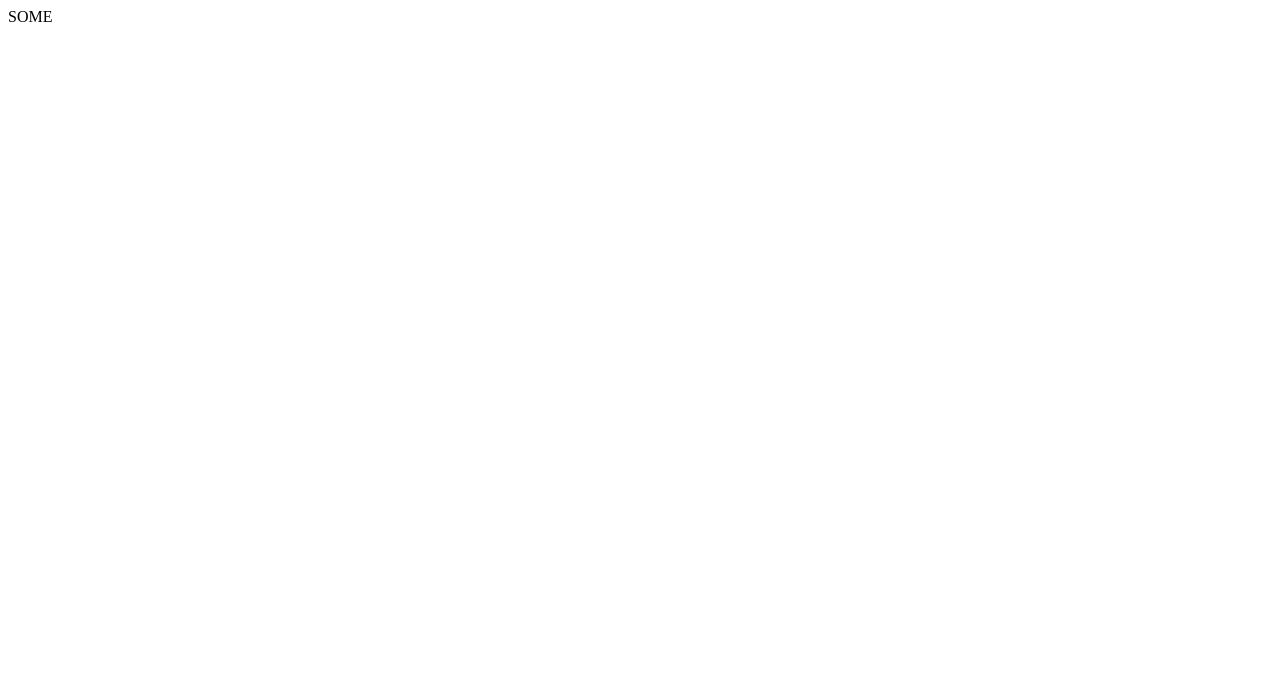
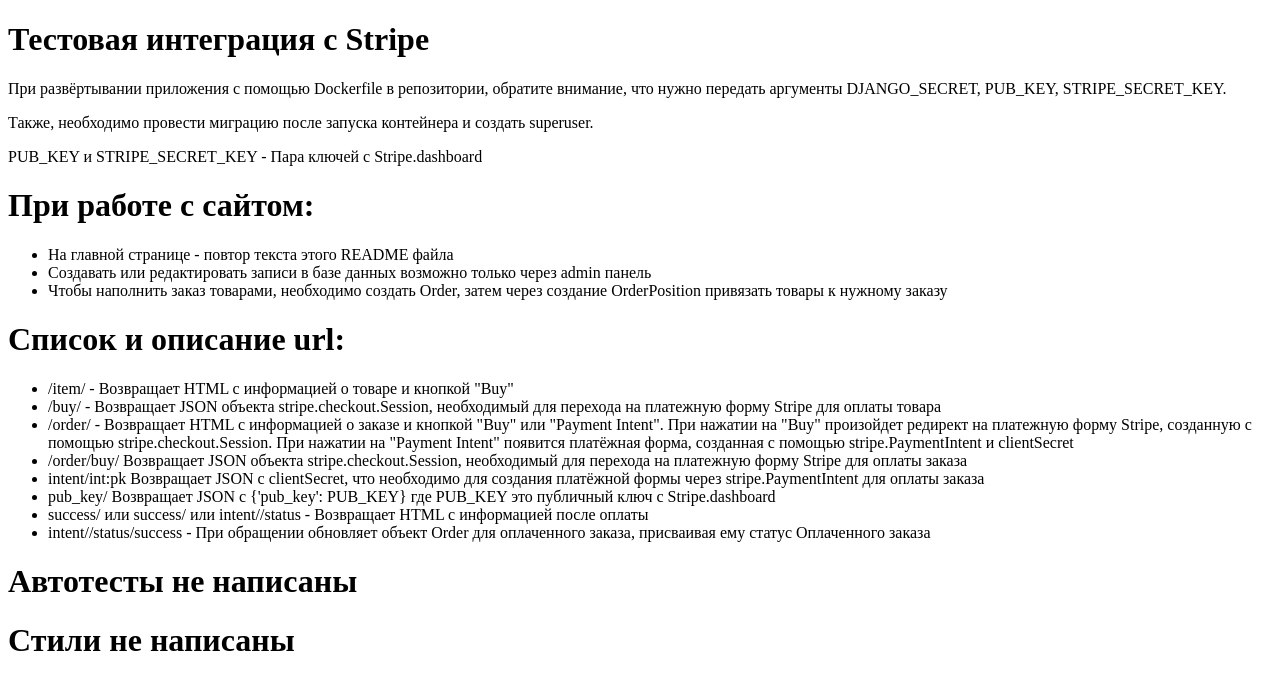
Before and after one commit to vadikball/str_ex, a Django app: page / in a window 1280 px wide. Before the commit the part shown is almost empty. Shown: the top 690 px of the page. Run offline with Django 4.2, Linux system fonts and the light colour scheme; some libraries are stand-ins or nearby versions.

Commit message:
changed main.html

```diff
--- a/stripe_example/api/templates/api/main.html
+++ b/stripe_example/api/templates/api/main.html
@@ -1,6 +1,36 @@
 {% extends "base.html" %}
 {% block content %}
 <div>
-    SOME
+    <h1>
+        Тестовая интеграция с Stripe
+    </h1>
+    <p>
+        При развёртывании приложения с помощью Dockerfile в репозитории, обратите внимание, что нужно передать аргументы DJANGO_SECRET, PUB_KEY, STRIPE_SECRET_KEY.
+    </p>
+    <p>
+        Также, необходимо провести миграцию после запуска контейнера и создать superuser.
+    </p>
+    <p>
+        PUB_KEY и STRIPE_SECRET_KEY - Пара ключей с Stripe.dashboard
+    </p>
+    <h1>При работе с сайтом:</h1>
+    <ul>
+        <li>На главной странице - повтор текста этого README файла</li>
+        <li>Создавать или редактировать записи в базе данных возможно только через admin панель</li>
+        <li>Чтобы наполнить заказ товарами, необходимо создать Order, затем через создание OrderPosition привязать товары к нужному заказу</li>
+    </ul>
+    <h1>Список и описание url:</h1>
+    <ul>
+        <li>/item/ - Возвращает HTML с информацией о товаре и кнопкой "Buy"</li>
+        <li>/buy/ - Возвращает JSON объекта stripe.checkout.Session, необходимый для перехода на платежную форму Stripe для оплаты товара</li>
+        <li>/order/ - Возвращает HTML с информацией о заказе и кнопкой "Buy" или "Payment Intent". При нажатии на "Buy" произойдет редирект на платежную форму Stripe, созданную с помощью stripe.checkout.Session. При нажатии на "Payment Intent" появится платёжная форма, созданная с помощью stripe.PaymentIntent и clientSecret</li>
+        <li>/order/buy/ Возвращает JSON объекта stripe.checkout.Session, необходимый для перехода на платежную форму Stripe для оплаты заказа</li>
+        <li>intent/int:pk Возвращает JSON с clientSecret, что необходимо для создания платёжной формы через stripe.PaymentIntent для оплаты заказа</li>
+        <li>pub_key/ Возвращает JSON с {'pub_key': PUB_KEY} где PUB_KEY это публичный ключ с Stripe.dashboard</li>
+        <li>success/ или success/ или intent//status - Возвращает HTML с информацией после оплаты</li>
+        <li>intent//status/success - При обращении обновляет объект Order для оплаченного заказа, присваивая ему статус Оплаченного заказа</li>
+    </ul>
+    <h1>Автотесты не написаны</h1>
+    <h1>Стили не написаны</h1>
 </div>
 {% endblock %}
--- a/stripe_example/api/urls.py
+++ b/stripe_example/api/urls.py
@@ -7,7 +7,7 @@
     path('', views.MainPage.as_view(), name='all'),
     path('buy/<int:pk>', views.BuyItem.as_view()),
     path('item/<int:pk>', views.GetItem.as_view()),
-    path('success', views.SuccessPage.as_view()),
+    path('success/', views.SuccessPage.as_view()),
     path('success/<int:pk>', views.SuccessPageOrder.as_view()),
     path('order/<int:pk>', views.GetOrder.as_view()),
     path('order/buy/<int:pk>', views.BuyOrder.as_view()),
```
